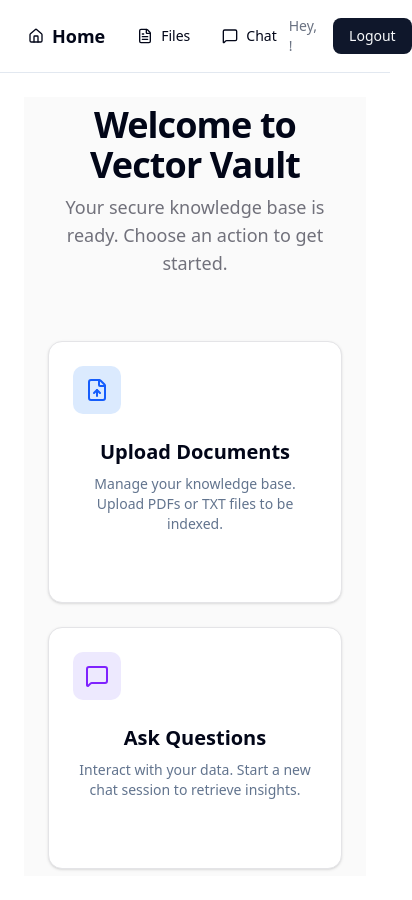
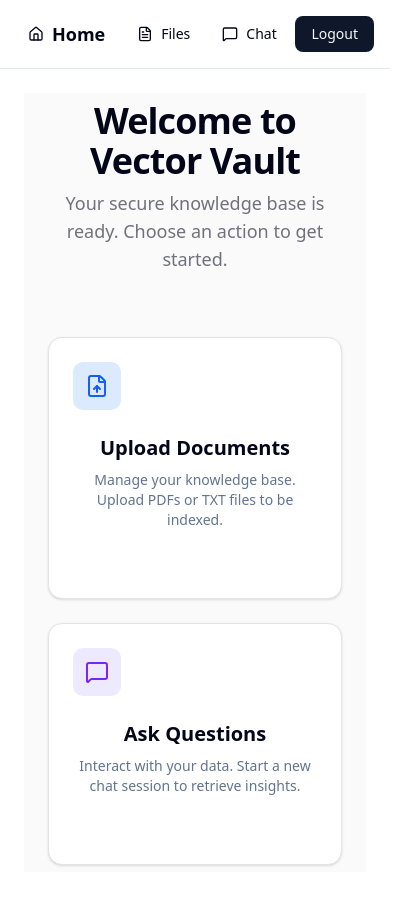
Before and after one commit to AdrianSlabij/VectorVault, a Next.js app in the folder client/: page /home in a window 390 px wide. Shown: the whole page, 412 px wide, since content can reach past the window. Built offline with nearby package versions, Linux system fonts and the light colour scheme; no server answers.

Commit message:
ui: hide user email text on mobile screens

```diff
--- a/client/src/components/Header.js
+++ b/client/src/components/Header.js
@@ -44,7 +44,7 @@ export default function Header({ user }) {
       </div>
 
       <div className="flex gap-4 items-center">
-        <span className="text-sm text-gray-500">
+        <span className="hidden md:inline text-sm text-gray-500">
           Hey, {user?.email}!
         </span>
         <Button onClick={handleLogout}>Logout</Button>
```
